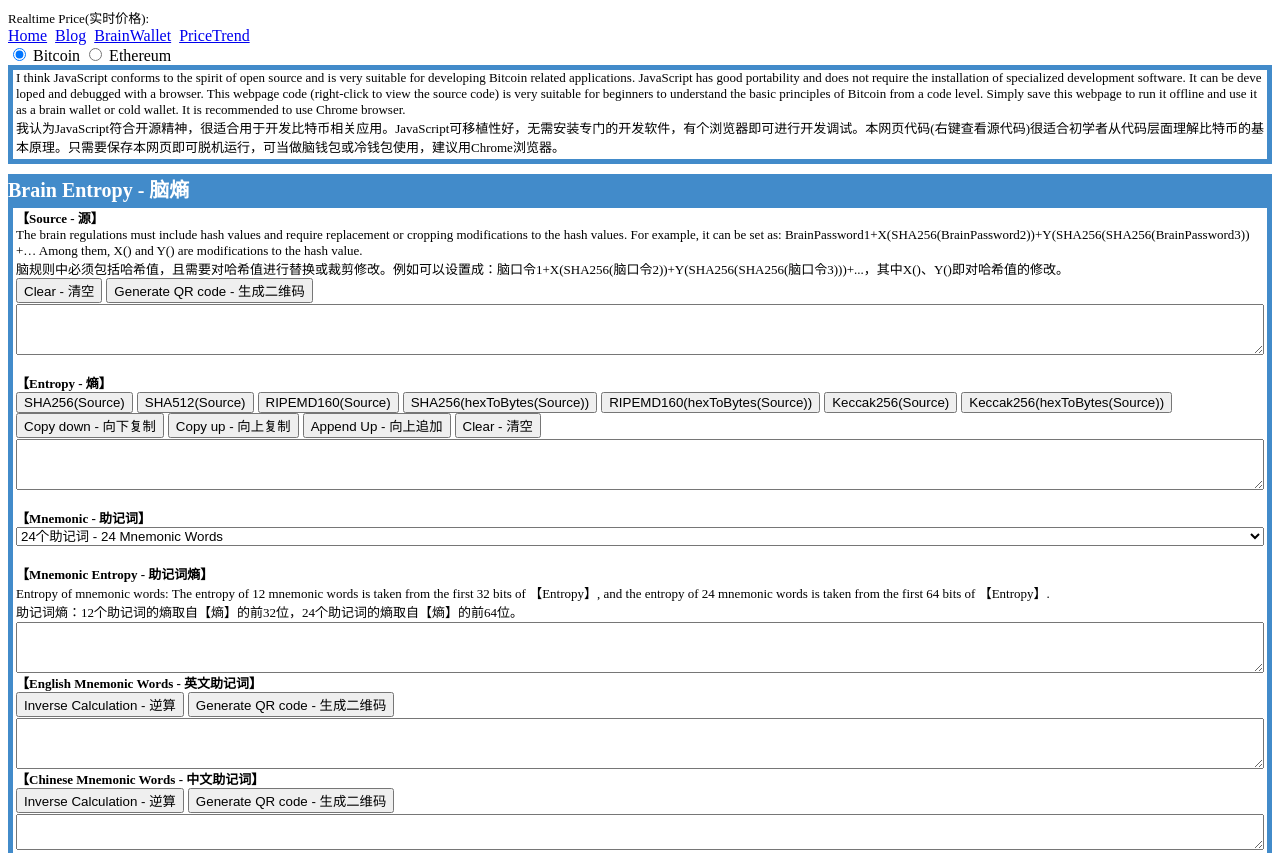
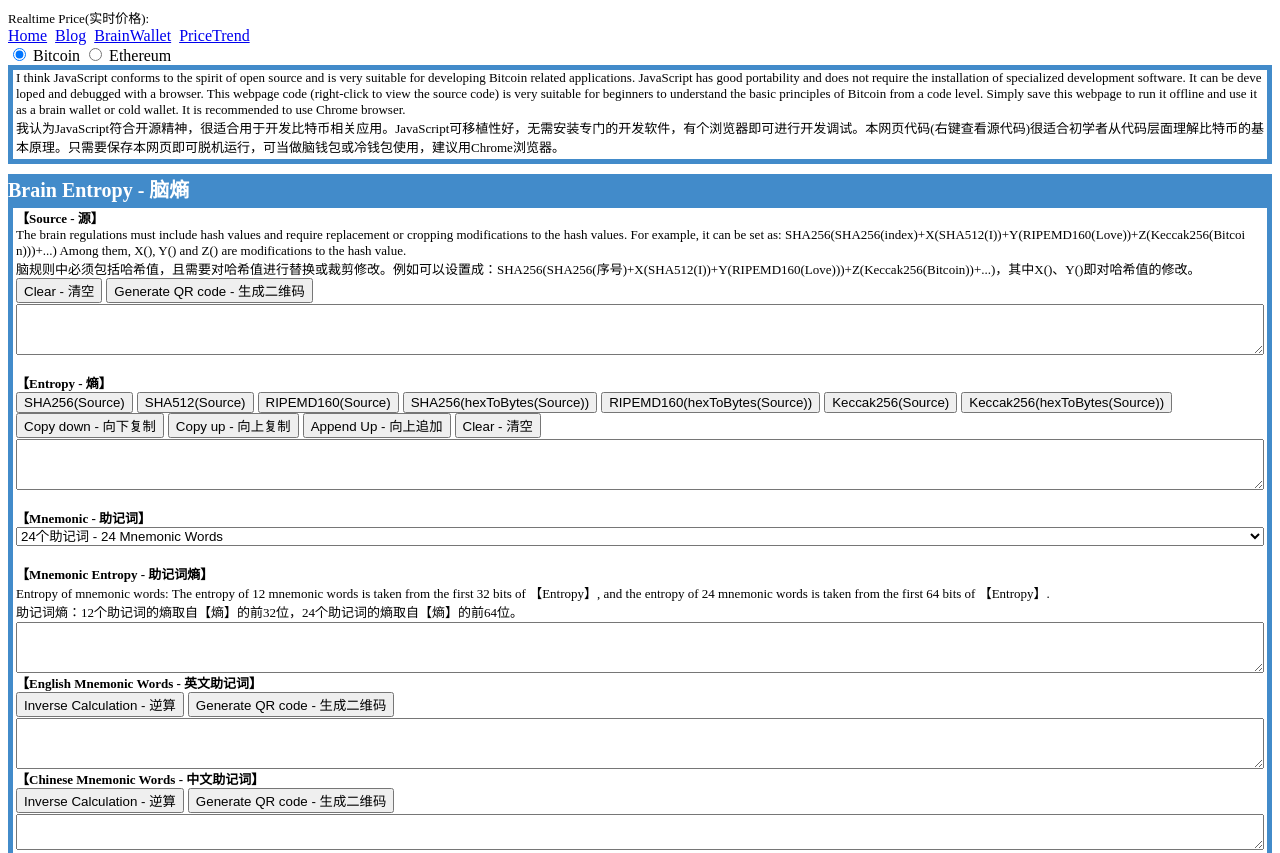
Before and after one commit to happybole/brainwallet, a plain HTML site: page index.html in a window 1280 px wide. Shown: the top 853 px of the page. Drawn offline with Linux system fonts and the light colour scheme; no server answers.

Commit message:
Update index.html
Updated introduction

```diff
--- a/index.html
+++ b/index.html
@@ -1671,8 +1671,8 @@
 <div class="brain" style="margin-bottom:10px">
 	<!--Source - 源-->
 	<div class="h2">【Source - 源】</div>
-	<p>The brain regulations must include hash values and require replacement or cropping modifications to the hash values. For example, it can be set as: BrainPassword1+X(SHA256(BrainPassword2))+Y(SHA256(SHA256(BrainPassword3))+… Among them, X() and Y() are modifications to the hash value.</p><br/>
-	<p>脑规则中必须包括哈希值，且需要对哈希值进行替换或裁剪修改。例如可以设置成：脑口令1+X(SHA256(脑口令2))+Y(SHA256(SHA256(脑口令3)))+...，其中X()、Y()即对哈希值的修改。</p><br/>
+	<p>The brain regulations must include hash values and require replacement or cropping modifications to the hash values. For example, it can be set as: SHA256(SHA256(index)+X(SHA512(I))+Y(RIPEMD160(Love))+Z(Keccak256(Bitcoin)))+...) Among them, X(), Y() and Z() are modifications to the hash value.</p><br/>
+	<p>脑规则中必须包括哈希值，且需要对哈希值进行替换或裁剪修改。例如可以设置成：SHA256(SHA256(序号)+X(SHA512(I))+Y(RIPEMD160(Love)))+Z(Keccak256(Bitcoin))+...)，其中X()、Y()即对哈希值的修改。</p><br/>
 	<button onclick="document.getElementById('source').value = ''; deleteQrcode('sourceQrcode');">Clear - 清空</button>
 	<button id="BTN_sourceQrcode" onclick="deleteQrcode('sourceQrcode'); generateQrcode(document.getElementById('source').value, 'sourceQrcode');">Generate QR code - 生成二维码</button><br/>
 	<textarea id="source" rows="3" spellcheck="false" oninput="ResizeTextarea(document.getElementById('source'),3,100)"></textarea><br/>
```
